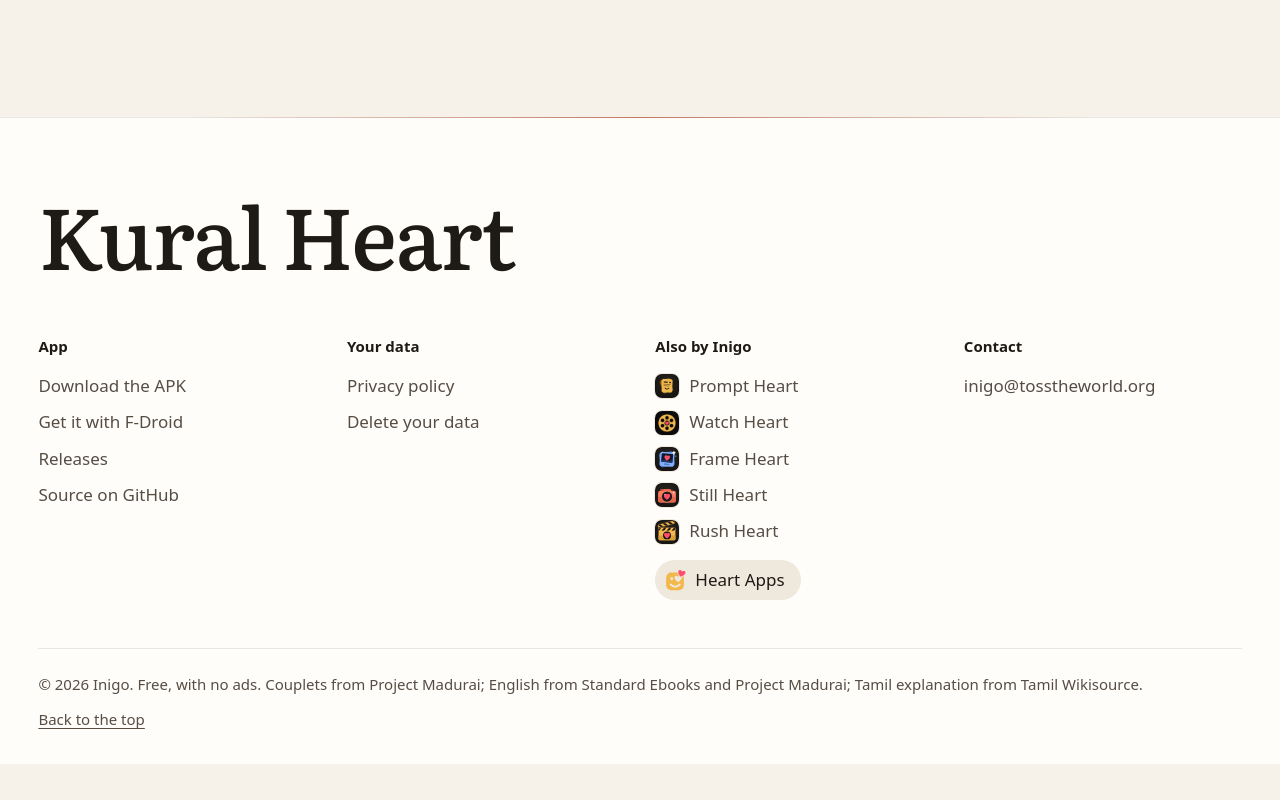
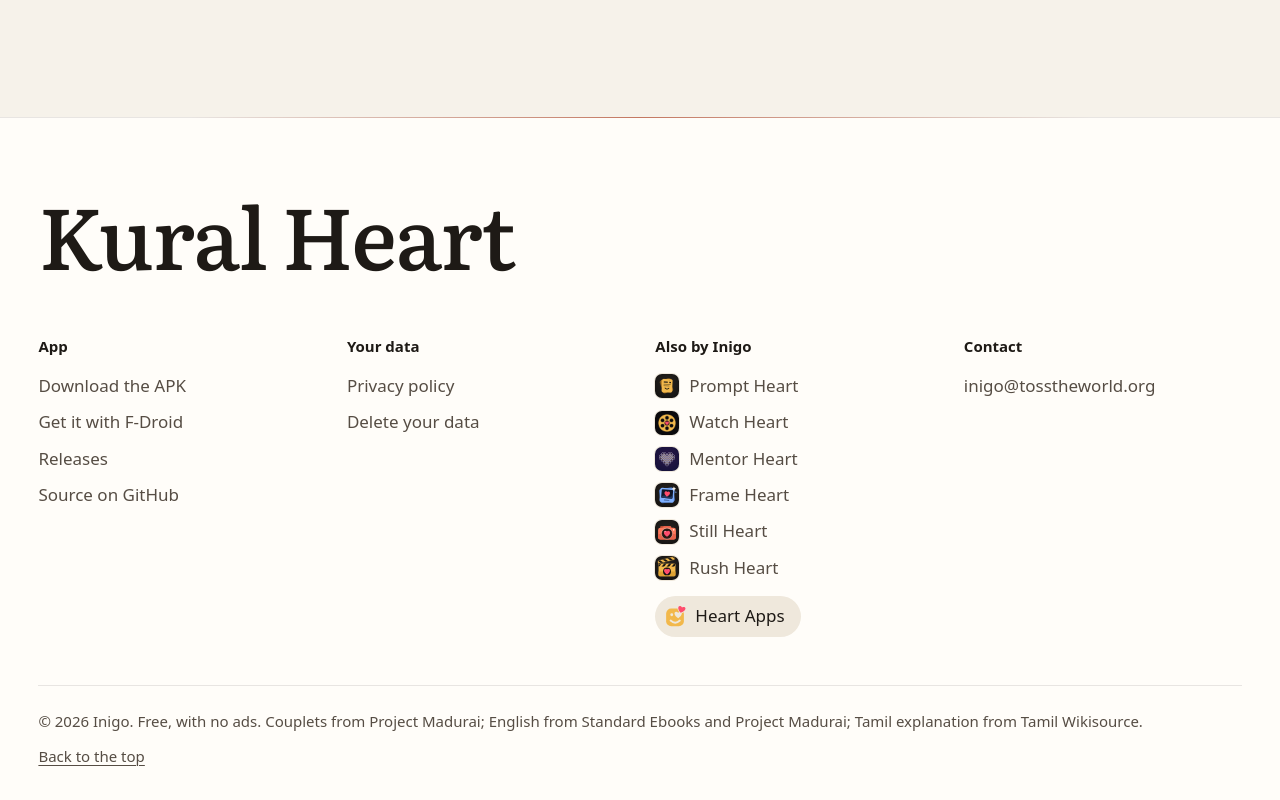
Before and after one commit to inigo-code/kural-heart-site, a plain HTML site: page index.html in a window 1280 px wide. Shown: the part 8218-9018 px from the top of the page. Before the commit the page ends 8982 px from the top, so only its background shows below. Drawn offline with Linux system fonts and the light colour scheme; a web font is replaced by a local one.

Commit message:
Footer: Mentor Heart, the new app for college departments

```diff
--- a/index.html
+++ b/index.html
@@ -182,7 +182,7 @@
     <div class="foot-cols">
       <nav aria-label="App"><h2>App</h2><a href="https://github.com/inigo-code/kural-heart/releases/latest/download/kuralheart.apk">Download the APK</a><a href="fdroid.html">Get it with F-Droid</a><a href="https://github.com/inigo-code/kural-heart/releases">Releases</a><a href="https://github.com/inigo-code/kural-heart">Source on GitHub</a></nav>
       <nav aria-label="Your data"><h2>Your data</h2><a href="privacy.html">Privacy policy</a><a href="privacy.html#delete">Delete your data</a></nav>
-      <nav aria-label="Also by Inigo"><h2>Also by Inigo</h2><a class="to-app" href="https://inigo-code.github.io/prompt-heart-site/"><img src="assets/prompt-heart.png" width="24" height="24" alt="">Prompt Heart</a><a class="to-app" href="https://inigo-code.github.io/watch-heart-site/"><img src="assets/watch-heart.png" width="24" height="24" alt="">Watch Heart</a><a class="to-app" href="https://inigo-code.github.io/frame-heart-site/"><img src="assets/frame-heart.svg" width="24" height="24" alt="">Frame Heart</a><a class="to-app" href="https://inigo-code.github.io/still-heart-site/"><img src="assets/still-heart.svg" width="24" height="24" alt="">Still Heart</a><a class="to-app" href="https://inigo-code.github.io/rush-heart-site/"><img src="assets/rush-heart.svg" width="24" height="24" alt="">Rush Heart</a><a class="to-home" href="https://inigo-code.github.io/"><img src="assets/heart-apps.svg" width="20" height="20" alt="">Heart Apps</a></nav>
+      <nav aria-label="Also by Inigo"><h2>Also by Inigo</h2><a class="to-app" href="https://inigo-code.github.io/prompt-heart-site/"><img src="assets/prompt-heart.png" width="24" height="24" alt="">Prompt Heart</a><a class="to-app" href="https://inigo-code.github.io/watch-heart-site/"><img src="assets/watch-heart.png" width="24" height="24" alt="">Watch Heart</a><a class="to-app" href="https://heartapps.github.io/mentor-heart/"><img src="assets/mentor-heart.png" width="24" height="24" alt="">Mentor Heart</a><a class="to-app" href="https://inigo-code.github.io/frame-heart-site/"><img src="assets/frame-heart.svg" width="24" height="24" alt="">Frame Heart</a><a class="to-app" href="https://inigo-code.github.io/still-heart-site/"><img src="assets/still-heart.svg" width="24" height="24" alt="">Still Heart</a><a class="to-app" href="https://inigo-code.github.io/rush-heart-site/"><img src="assets/rush-heart.svg" width="24" height="24" alt="">Rush Heart</a><a class="to-home" href="https://inigo-code.github.io/"><img src="assets/heart-apps.svg" width="20" height="20" alt="">Heart Apps</a></nav>
       <nav aria-label="Contact"><h2>Contact</h2><a href="mailto:inigo@tosstheworld.org?subject=Kural%20Heart">inigo@tosstheworld.org</a></nav>
     </div>
     <div class="foot-last"><p>© 2026 Inigo. Free, with no ads. Couplets from Project Madurai; English from Standard Ebooks and Project Madurai; Tamil explanation from Tamil Wikisource.</p><a href="#top">Back to the top</a></div>
```
Also changed, not shown: assets/mentor-heart.png (added).
